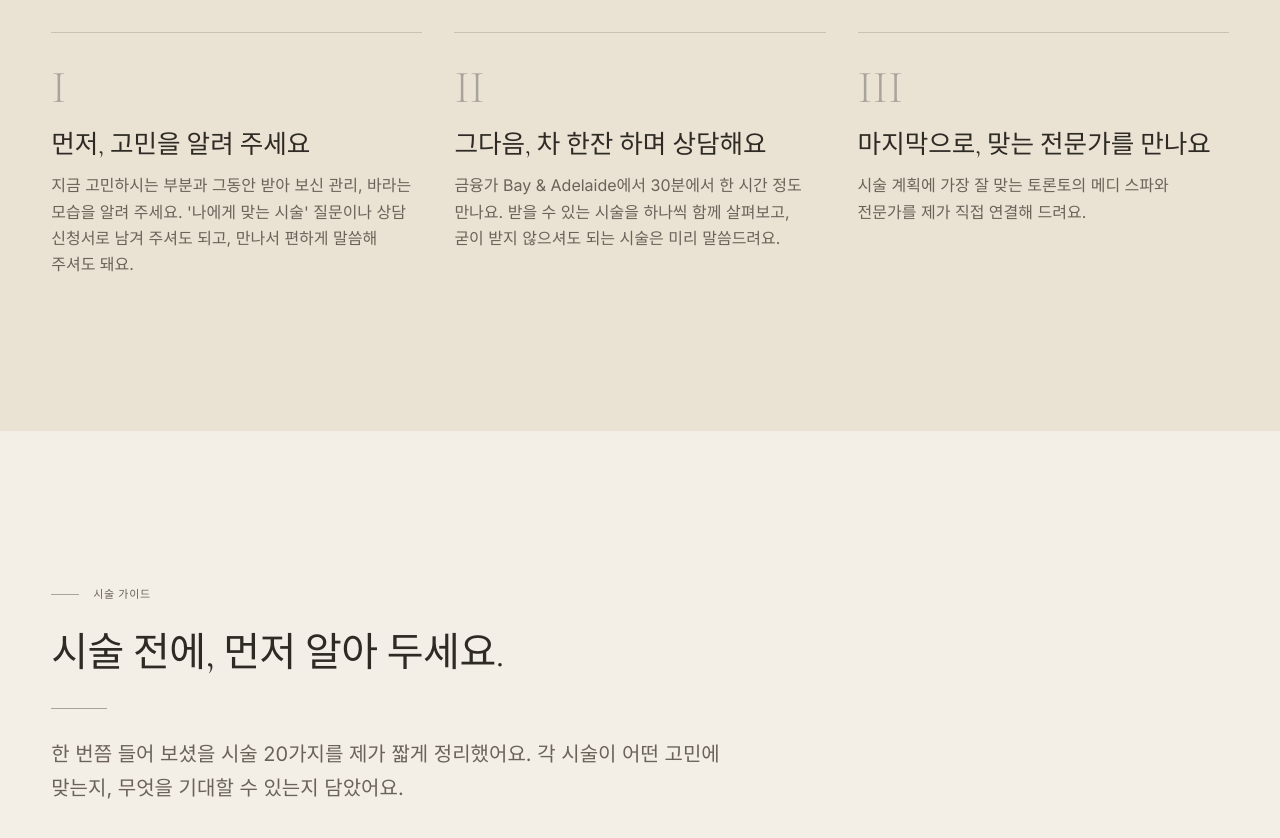
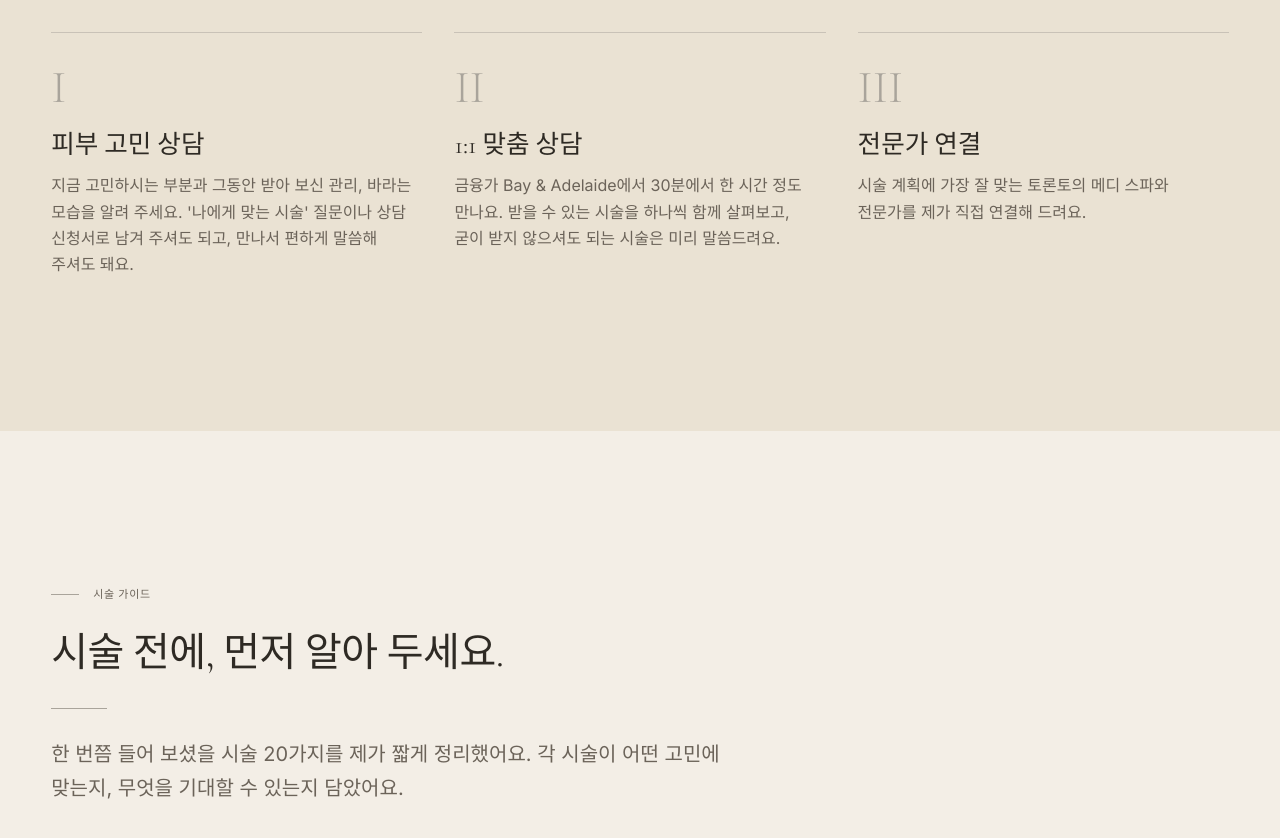
Before and after one commit to kyungleekim92-cmd/jenny-kim-beauty, a Next.js app: page /ko in a window 1280 px wide. Shown: the part 1120-1958 px from the top of the page. Built offline with nearby package versions, Linux system fonts and the light colour scheme.

Commit message:
ko copy: HowItWorks step titles → concise blog style (피부 고민 상담 / 1:1 맞춤 상담 / 전문가 연결)

```diff
--- a/components/HowItWorks.tsx
+++ b/components/HowItWorks.tsx
@@ -32,17 +32,17 @@ const copy = {
     steps: [
       {
         n: "I",
-        title: "먼저, 고민을 알려 주세요",
+        title: "피부 고민 상담",
         body: "지금 고민하시는 부분과 그동안 받아 보신 관리, 바라는 모습을 알려 주세요. '나에게 맞는 시술' 질문이나 상담 신청서로 남겨 주셔도 되고, 만나서 편하게 말씀해 주셔도 돼요.",
       },
       {
         n: "II",
-        title: "그다음, 차 한잔 하며 상담해요",
+        title: "1:1 맞춤 상담",
         body: "금융가 Bay & Adelaide에서 30분에서 한 시간 정도 만나요. 받을 수 있는 시술을 하나씩 함께 살펴보고, 굳이 받지 않으셔도 되는 시술은 미리 말씀드려요.",
       },
       {
         n: "III",
-        title: "마지막으로, 맞는 전문가를 만나요",
+        title: "전문가 연결",
         body: "시술 계획에 가장 잘 맞는 토론토의 메디 스파와 전문가를 제가 직접 연결해 드려요.",
       },
     ],
```
